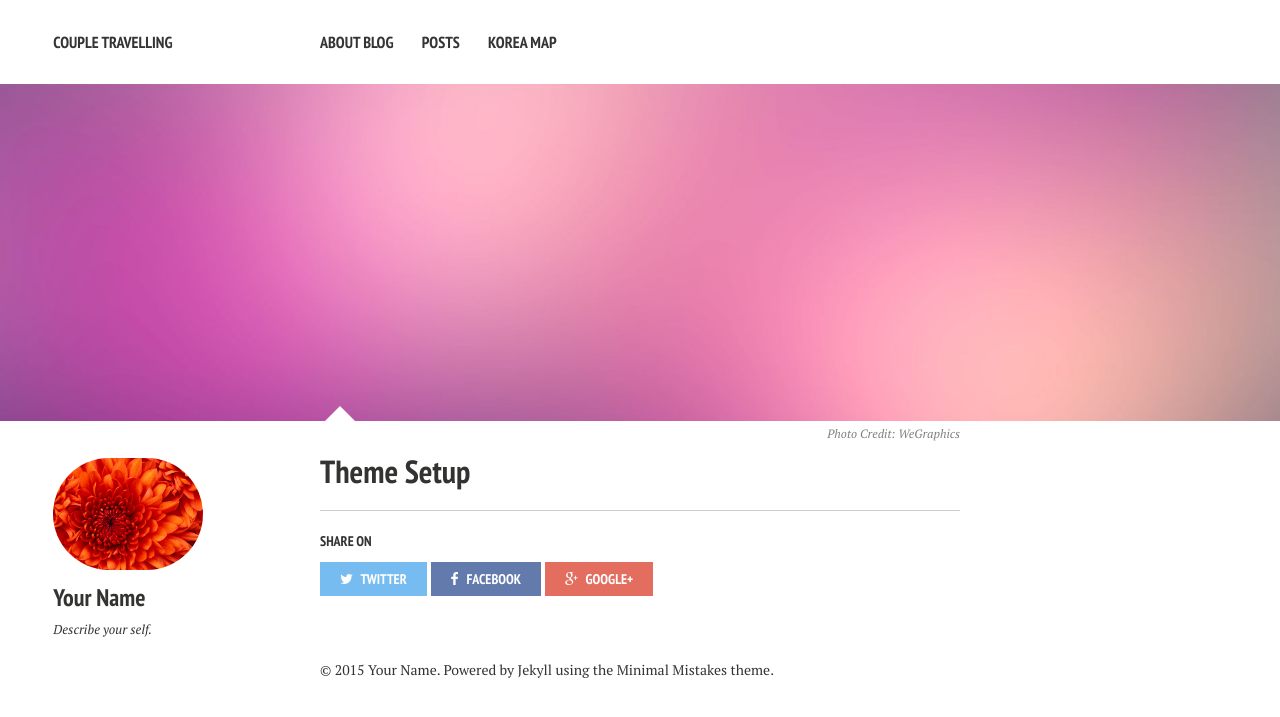
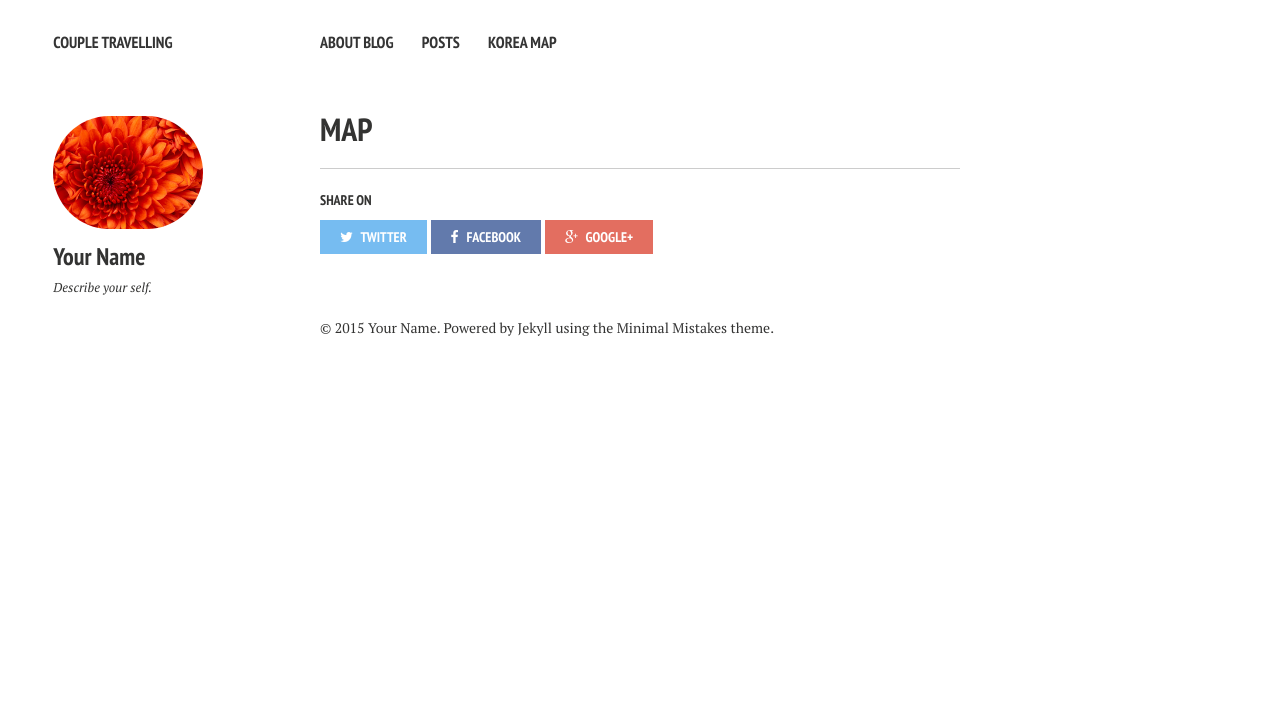
Before and after one commit to shinojin/shinojin.github.com, a Jekyll site: the page built from theme-setup/index.md, in a window 1280 px wide. Shown: the top 717 px of the page. Built offline with Jekyll 4.4.1, drawn with Linux system fonts in a browser that asks for light colours; nearby versions of some CDN libraries.

Commit message:
Update index.md

```diff
--- a/theme-setup/index.md
+++ b/theme-setup/index.md
@@ -1,10 +1,7 @@
 ---
 layout: page
-title: Theme Setup
+title: MAP
 modified: 2014-07-31T13:23:02.362000-04:00
 excerpt: "Instructions on how to install and customize the Jekyll theme Minimal Mistakes."
-image:
-  feature: sample-image-3.jpg
-  credit: WeGraphics
-  creditlink: http://wegraphics.net/downloads/free-ultimate-blurred-background-pack/
+
 ---
```
